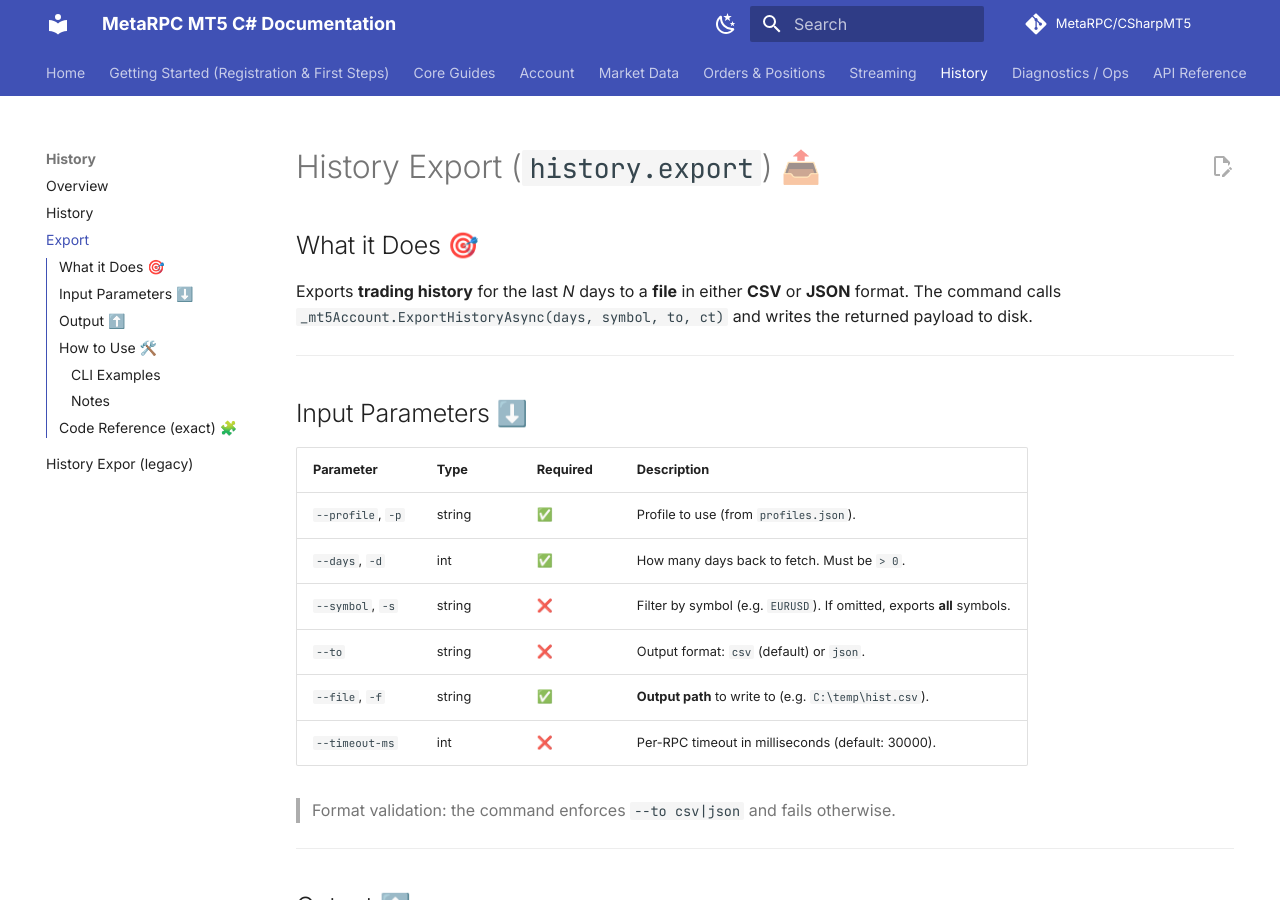
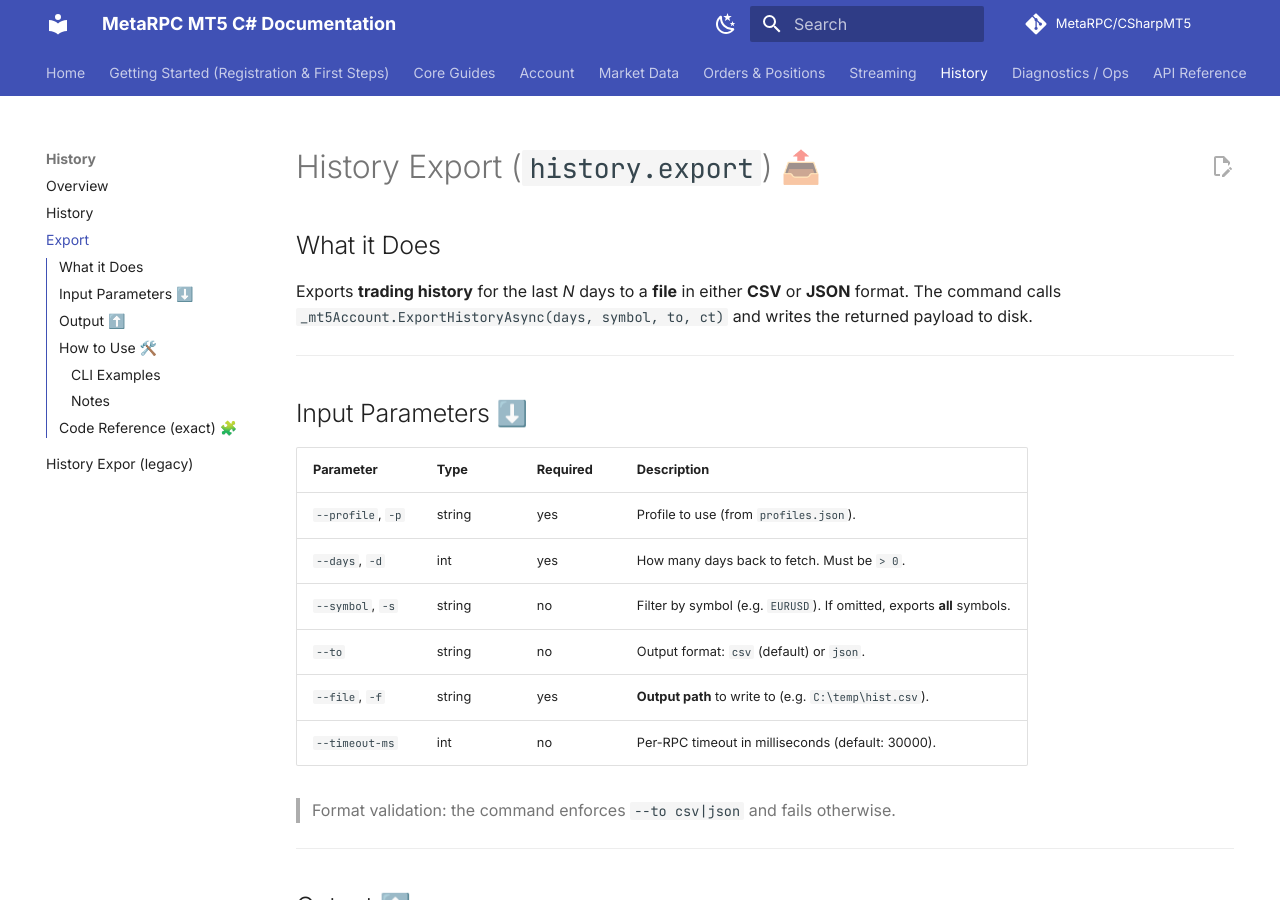
Before and after one commit to MetaRPC/CSharpMT5, an MkDocs documentation site: the page built from docs/History/History_export.md, in a window 1280 px wide and 900 px high. Built offline with MkDocs 1.6.1 and Material for MkDocs 9.7.7, drawn with Linux system fonts in a browser that asks for light colours; comment, search, counter and statistics services are not loaded.

Commit message:
Update History_export.md

```diff
--- a/docs/History/History_export.md
+++ b/docs/History/History_export.md
@@ -1,6 +1,6 @@
 # History Export (`history.export`) 📤
 
-## What it Does 🎯
+## What it Does
 
 Exports **trading history** for the last *N* days to a **file** in either **CSV** or **JSON** format.
 The command calls `_mt5Account.ExportHistoryAsync(days, symbol, to, ct)` and writes the returned payload to disk.
@@ -11,12 +11,12 @@ The command calls `_mt5Account.ExportHistoryAsync(days, symbol, to, ct)` and wri
 
 | Parameter         | Type   | Required | Description                                                            |
 | ----------------- | ------ | -------- | ---------------------------------------------------------------------- |
-| `--profile`, `-p` | string | ✅        | Profile to use (from `profiles.json`).                                 |
-| `--days`, `-d`    | int    | ✅        | How many days back to fetch. Must be `> 0`.                            |
-| `--symbol`, `-s`  | string | ❌        | Filter by symbol (e.g. `EURUSD`). If omitted, exports **all** symbols. |
-| `--to`            | string | ❌        | Output format: `csv` (default) or `json`.                              |
-| `--file`, `-f`    | string | ✅        | **Output path** to write to (e.g. `C:\temp\hist.csv`).                 |
-| `--timeout-ms`    | int    | ❌        | Per-RPC timeout in milliseconds (default: 30000).                      |
+| `--profile`, `-p` | string | yes        | Profile to use (from `profiles.json`).                                 |
+| `--days`, `-d`    | int    | yes        | How many days back to fetch. Must be `> 0`.                            |
+| `--symbol`, `-s`  | string | no        | Filter by symbol (e.g. `EURUSD`). If omitted, exports **all** symbols. |
+| `--to`            | string | no        | Output format: `csv` (default) or `json`.                              |
+| `--file`, `-f`    | string | yes        | **Output path** to write to (e.g. `C:\temp\hist.csv`).                 |
+| `--timeout-ms`    | int    | no        | Per-RPC timeout in milliseconds (default: 30000).                      |
 
 > Format validation: the command enforces `--to csv|json` and fails otherwise.
 
```
